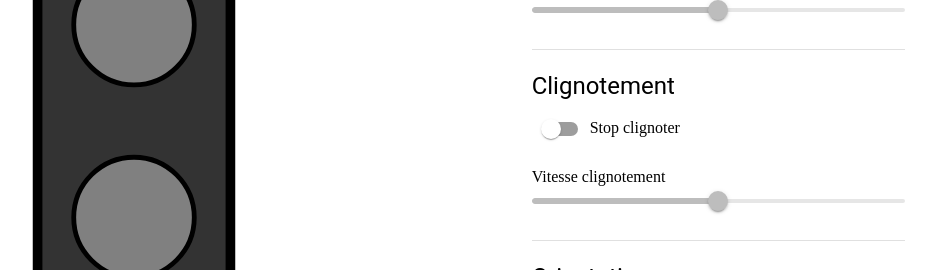
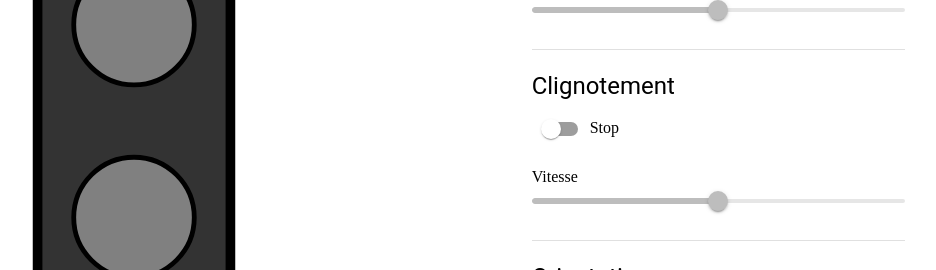
Before and after one commit to nmarniesse/traffic-light, a React (Vite) app: page / in a window 1280 px wide. Shown: the part 140-410 px from the top of the page, without its empty margins (311-1247 px from the left). Built offline with nearby package versions, Linux system fonts and the light colour scheme.

Commit message:
Improve text

```diff
--- a/src/App.tsx
+++ b/src/App.tsx
@@ -131,10 +131,10 @@ const App = () => {
               checked={isModeBlink}
               onChange={() => setModeBlink((prev) => !prev)}
             />
-            {isModeBlink ? "Start clignoter" : "Stop clignoter"}
+            {isModeBlink ? "Start" : "Stop"}
           </Box>
           <Box sx={{ marginTop: "20px" }}>
-            Vitesse clignotement
+            Vitesse
             <Slider
               aria-label="Vitesse clignotement"
               min={0}
```
